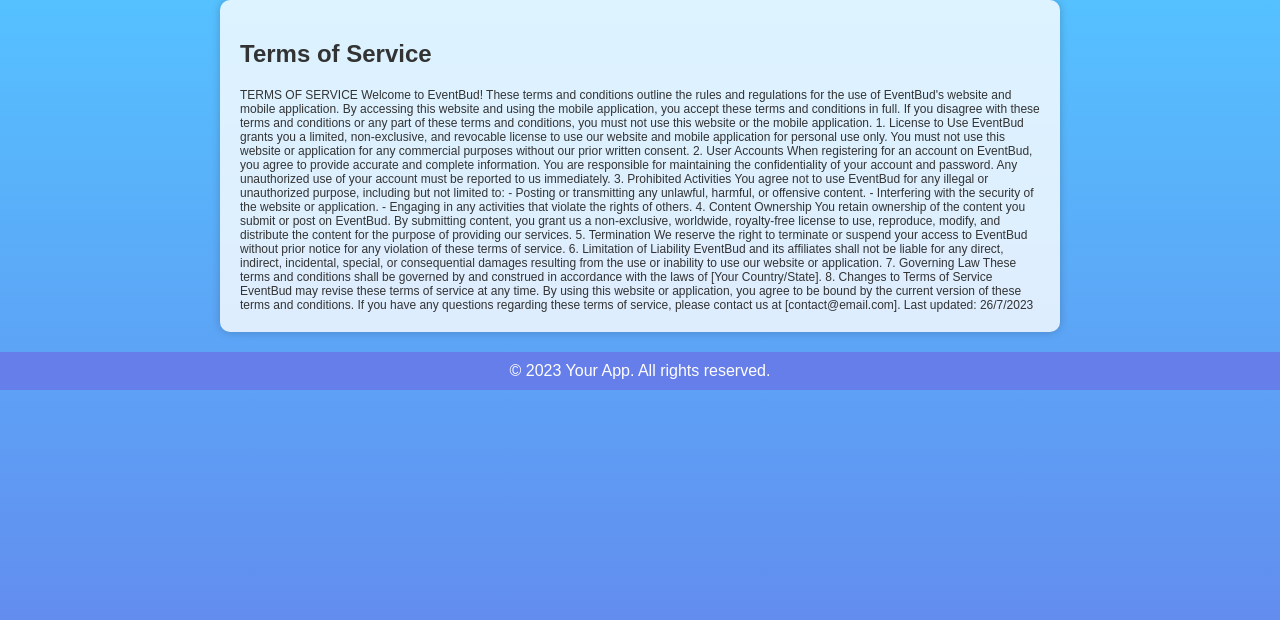
After one commit to shaharalonii/Event-Planning-App, a Flask app: page /terms_of_service in a window 1280 px wide. The commit adds this page. Shown: the top 620 px of the page. Run offline with Flask 3, Linux system fonts and the light colour scheme.

Commit message:
added terms of service

```diff
--- a/app.py
+++ b/app.py
@@ -346,5 +346,14 @@
 def password_reset_success():
     return render_template('password_reset_success.html')
 
+@app.route('/terms_of_service')
+def terms_of_service():
+    return render_template('terms_of_service.html')
+
+@app.route('/privacy_policy')
+def privacy_policy():
+    return render_template('privacy_policy.html')
+
+
 if __name__ == '__main__':
     app.run(debug=True)
--- a/remove_user.py
+++ b/remove_user.py
@@ -1,6 +1,6 @@
 from app import app, db, User
 with app.app_context():
-    user_id = 1 # Replace with the ID of the user you want to remove
+    user_id = 3 # Replace with the ID of the user you want to remove
     user = User.query.get(user_id)
     if user:
         db.session.delete(user)
--- a/static/css/styles.css
+++ b/static/css/styles.css
@@ -31,6 +31,15 @@
   }
 }
 
+.tos-content {
+  font-size: 12px;
+}
+
+/* For the content in privacy_policy.txt */
+.privacy-content {
+  font-size: 12px;
+}
+
 body {
   background: linear-gradient(to bottom, #55c1ff, #667eea);
   background-attachment: fixed;
@@ -51,7 +60,9 @@
   box-shadow: 0 0 10px rgba(0, 0, 0, 0.2);
   color: #333;
   animation: fadeIn 0.5s ease-in-out;
+  overflow: hidden; /* Add this line to contain the content */
 }
+
 
 h1 {
   font-size: 28px;
--- a/templates/base.html
+++ b/templates/base.html
@@ -5,8 +5,6 @@
     <link rel="stylesheet" href="{{ url_for('static', filename='css/styles.css') }}">
 </head>
 <body>
-
-
     <main>
         <div class="container">
             {% with messages = get_flashed_messages() %}
--- a/templates/public_events.html
+++ b/templates/public_events.html
@@ -7,8 +7,13 @@
         <nav>
         <!-- Navigation links -->
         <ul>
+            {% if not current_user.is_authenticated %}
             <li><a href="{{ url_for('register') }}">Register</a></li>
             <li><a href="{{ url_for('login') }}">Login</a></li>
+            {% endif %}
+            {% if current_user.is_authenticated %}
+            <li><a href="{{ url_for('Dashboard') }}">Dashboard</a></li>
+            {% endif %}
             <li><a href="{{ url_for('home') }}">Home</a></li>
         </ul>
         </nav>
--- a/templates/register.html
+++ b/templates/register.html
@@ -27,6 +27,12 @@
         <option value="public">Public</option>
       </select>
     </div>
+    <div class="form-group">
+      <label for="tos-checkbox">
+        <input type="checkbox" id="tos-checkbox" required>
+        I agree to the <a href="{{ url_for('terms_of_service') }}" target="_blank">Terms of Service</a> and <a href="{{ url_for('privacy_policy') }}" target="_blank">Privacy Policy</a>.
+      </label>
+    </div>
     <button type="submit" class="btn btn-primary">Register</button>
   </form>
 {% endblock %}
--- /dev/null
+++ b/templates/terms_of_service.html
@@ -0,0 +1,11 @@
+<!-- terms_of_service.html -->
+{% extends 'base.html' %}
+
+{% block title %}Terms of Service{% endblock %}
+
+{% block content %}
+    <h2>Terms of Service</h2>
+    <div class="tos-content">
+        {% include 'tos.txt' %}
+    </div>
+{% endblock %}
--- /dev/null
+++ b/templates/tos.txt
@@ -0,0 +1,38 @@
+TERMS OF SERVICE
+
+Welcome to EventBud!
+
+These terms and conditions outline the rules and regulations for the use of EventBud's website and mobile application.
+
+By accessing this website and using the mobile application, you accept these terms and conditions in full. If you disagree with these terms and conditions or any part of these terms and conditions, you must not use this website or the mobile application.
+
+1. License to Use
+EventBud grants you a limited, non-exclusive, and revocable license to use our website and mobile application for personal use only. You must not use this website or application for any commercial purposes without our prior written consent.
+
+2. User Accounts
+When registering for an account on EventBud, you agree to provide accurate and complete information. You are responsible for maintaining the confidentiality of your account and password. Any unauthorized use of your account must be reported to us immediately.
+
+3. Prohibited Activities
+You agree not to use EventBud for any illegal or unauthorized purpose, including but not limited to:
+- Posting or transmitting any unlawful, harmful, or offensive content.
+- Interfering with the security of the website or application.
+- Engaging in any activities that violate the rights of others.
+
+4. Content Ownership
+You retain ownership of the content you submit or post on EventBud. By submitting content, you grant us a non-exclusive, worldwide, royalty-free license to use, reproduce, modify, and distribute the content for the purpose of providing our services.
+
+5. Termination
+We reserve the right to terminate or suspend your access to EventBud without prior notice for any violation of these terms of service.
+
+6. Limitation of Liability
+EventBud and its affiliates shall not be liable for any direct, indirect, incidental, special, or consequential damages resulting from the use or inability to use our website or application.
+
+7. Governing Law
+These terms and conditions shall be governed by and construed in accordance with the laws of [Your Country/State].
+
+8. Changes to Terms of Service
+EventBud may revise these terms of service at any time. By using this website or application, you agree to be bound by the current version of these terms and conditions.
+
+If you have any questions regarding these terms of service, please contact us at [contact@email.com].
+
+Last updated:  26/7/2023
```
Also changed, not shown: templates/privacy_policy.html (added, +11 -0 lines), templates/privacy_policy.txt (added, +34 -0 lines), instance/database.db.
